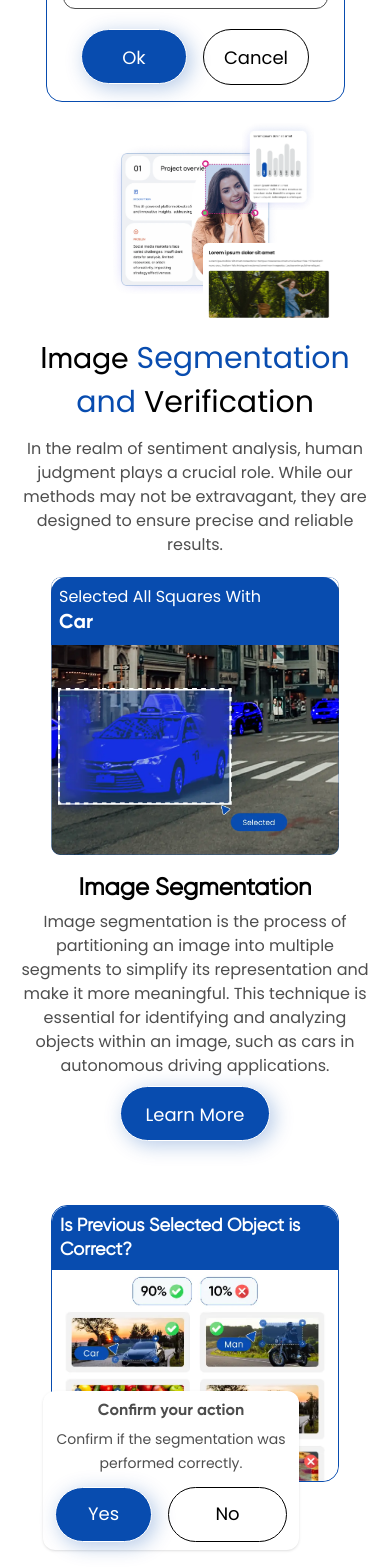
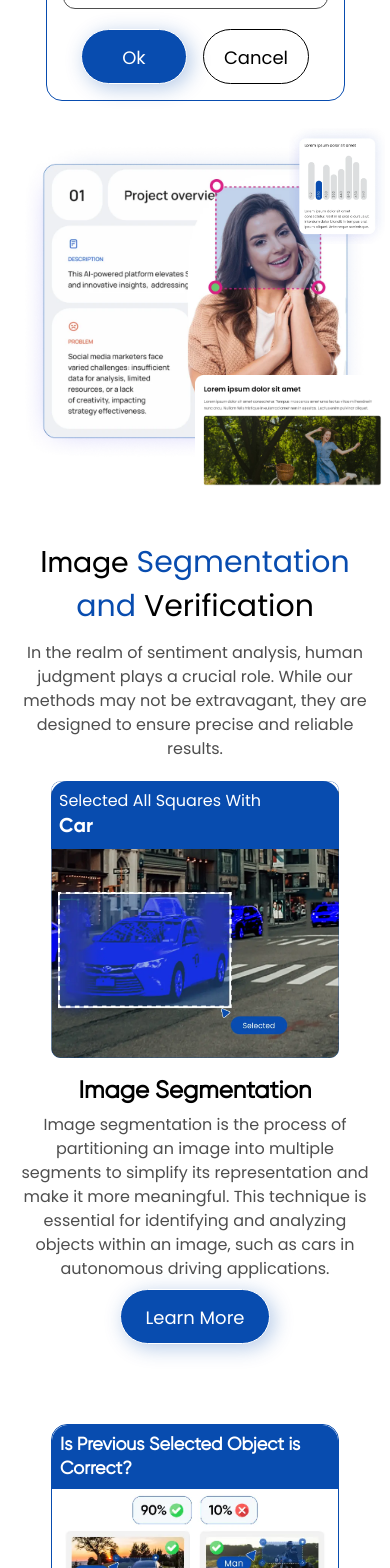
Before and after one commit to AnjaliChandaRC/hyperleen-next, a Next.js app: page / in a window 390 px wide. Shown: the part 980-2548 px from the top of the page. Built offline with nearby package versions, Linux system fonts and the light colour scheme.

Commit message:
added changes in the object verification section

```diff
--- a/src/components/home/AddLabel.tsx
+++ b/src/components/home/AddLabel.tsx
@@ -7,7 +7,7 @@ import { LabelSvg, PenSvg } from "../common/Icons";
 
 const AddLabel = () => {
   return (
-    <div className="relative xl:pt-20 sm:pt-10 pt-0" id="label">
+    <div className="relative xl:pt-20 lg:pt-10 pt-0" id="label">
       <div className="absolute lg:block hidden right-0 -top-[84%] opacity-10">
         <LabelSvg />
       </div>
@@ -49,9 +49,9 @@ const AddLabel = () => {
               <div className="flex gap-4 lg:mt-9 mt-5 justify-center">
                 <CommonButton
                   text="Ok"
-                  className="lg:max-w-[203px] max-w-[106px] w-full"
+                  className="lg:max-w-[203px] h-[55px] max-w-[106px] w-full"
                 />
-                <button className="text-lg text-black py-3.5 lg:px-[69px] px-5 rounded-[100px] border border-black hover:bg-blue hover:text-white hover:border-transparent duration-300 ease-linear h-14">
+                <button className="text-lg text-black py-3.5 lg:px-[69px] px-5 rounded-[100px] border border-black hover:bg-blue hover:text-white hover:border-transparent duration-300 ease-linear h-[55px]">
                   Cancel
                 </button>
               </div>
@@ -64,26 +64,26 @@ const AddLabel = () => {
               height={359}
               src="/assets/images/home/webp/label-project-overview.webp"
               alt="label-yellowJacketGirl"
-              className="pointer-events-none max-sm:max-w-[170px]"
+              className="pointer-events-none max-sm:max-w-full xl:w-[475px] max-lg:relative max-lg:-left-[71px] max-sm:left-0 max-lg:max-w-full xl:relative xl:-left-[71px]"
             />
             {/* ====graph-image====== */}
-            <div className="absolute 2xl:left-[70%] xl:left-[77%] xl:top-[27%] lg:top-[27%] lg:left-[82%] sm:top-[60%] sm:left-[68%] top-[74%] left-[62%] max-w-48">
+            <div className="absolute 2xl:left-[70%] xl:left-[76%] xl:top-[27%] lg:top-[27%] lg:left-[82%] sm:top-[60%] sm:left-[59%] top-[60%] left-[74%] max-w-48 max-sm:max-w-[96px]">
               <Image
                 width={191}
                 height={241}
                 src="/assets/images/home/webp/label-graph.webp"
                 alt="label-ratio"
-                className="pointer-events-none max-sm:max-w-[72px]"
+                className="pointer-events-none max-sm:max-w-full"
               />
             </div>
             {/* ======jumping-girl-img */}
-            <div className="absolute xl:bottom-[8%] xl:left-[68%] lg:bottom-[4%] lg:left-[68%] sm:left-[54%] left-[52%] bottom-[-4%]">
+            <div className="absolute xl:bottom-[8%] xl:left-[68%] lg:bottom-[4%] lg:left-[68%] sm:left-[50%] left-[50%] bottom-[-4%]">
               <Image
                 width={353}
                 height={216}
                 src="/assets/images/home/webp/label-jumping-girl.webp"
                 alt="label_jumping_girl"
-                className="pointer-events-none max-sm:max-w-[132px]"
+                className="pointer-events-none max-sm:max-w-full"
               />
             </div>
           </div>
--- a/src/components/home/ObjectVerification.tsx
+++ b/src/components/home/ObjectVerification.tsx
@@ -5,9 +5,9 @@ import Image from "next/image";
 
 const ObjectVerification = () => {
   return (
-    <div className="lg:pb-72 md:pb-20 pb-5">
+    <div className="xl:pb-72 md:pb-36 pb-5">
       <div className="container xl:max-w-[1180px] mx-auto">
-        <div className="flex flex-wrap flex-row mx-[-12px] items-center lg:pt-16 sm:pt-20 pt-16">
+        <div className="flex flex-wrap flex-row mx-[-12px] items-center lg:pt-16 sm:pt-20 pt-20">
           <div className="lg:w-[50%] w-full px-3">
             <div className="relative border border-blue lg:max-w-[502px] sm:max-w-96 max-w-72 rounded-2xl max-lg:mx-auto">
               <Image
@@ -46,7 +46,7 @@ const ObjectVerification = () => {
                     text="Yes"
                     className="lg:px-[58px] sm:px-11 px-8 max-sm:py-2"
                   />
-                  <button className="text-lg text-black lg:py-3.5 py-3 lg:px-[58px] sm:px-11 px-8 rounded-[100px] border border-black hover:bg-blue hover:text-white hover:border-transparent duration-300 ease-linear w-[148px]">
+                  <button className="text-lg text-black lg:py-3.5 py-3 lg:px-[58px] sm:px-11 px-8 rounded-[100px] border border-black hover:bg-blue hover:text-white hover:border-transparent duration-300 ease-linear w-[148px] h-[55px]">
                     No
                   </button>
                 </div>
@@ -57,7 +57,7 @@ const ObjectVerification = () => {
             <h5 className="font_gilroy_regular font-semibold lg:text-2xxl text-2xl leading-md text-black lg:pb-4 sm-pb-1 pb-0 max-lg:text-center">
               Verification
             </h5>
-            <div className="flex items-center justify-center">
+            <div className="flex items-center lg:justify-start justify-center">
               <Paragraph
                 textName="Verification is a crucial step to ensure the accuracy of the labeled data. It involves reviewing the segmented image to confirm if the segmentation was performed correctly"
                 className="lg:pb-12 max-lg:max-w-[740px] sm:pb-5 pb-2 lg:max-w-[540px] max-lg:text-center"
--- a/src/components/home/SegmentationVerification.tsx
+++ b/src/components/home/SegmentationVerification.tsx
@@ -5,7 +5,7 @@ import CommonButton from "../common/CommonButton";
 import Image from "next/image";
 const SegmentationVerification = () => {
   return (
-    <div className="lg:pt-40 md:pt-20 pt-10" id="about">
+    <div className="lg:pt-40 pt-20" id="about">
       <div className="container xl:max-w-[1180px] mx-auto">
         <PrimaryHeading
           textName="Image"
@@ -22,7 +22,7 @@ const SegmentationVerification = () => {
             <h5 className="font_gilroy_regular font-semibold lg:text-2xxl text-2xl leading-md text-black lg:pb-4 sm-pb-1 pb-0 max-lg:text-center">
               Image Segmentation
             </h5>
-            <div className="flex items-center justify-center">
+            <div className="flex items-center lg:justify-start justify-center">
               <Paragraph
                 textName="Image segmentation is the process of partitioning an image into multiple segments to simplify its representation and make it more meaningful. This technique is essential for identifying and analyzing objects within an image, such as cars in autonomous driving applications."
                 className="lg:pb-12 max-lg:max-w-[740px] sm:pb-5 pb-2 lg:max-w-[540px] max-lg:text-center"
```
